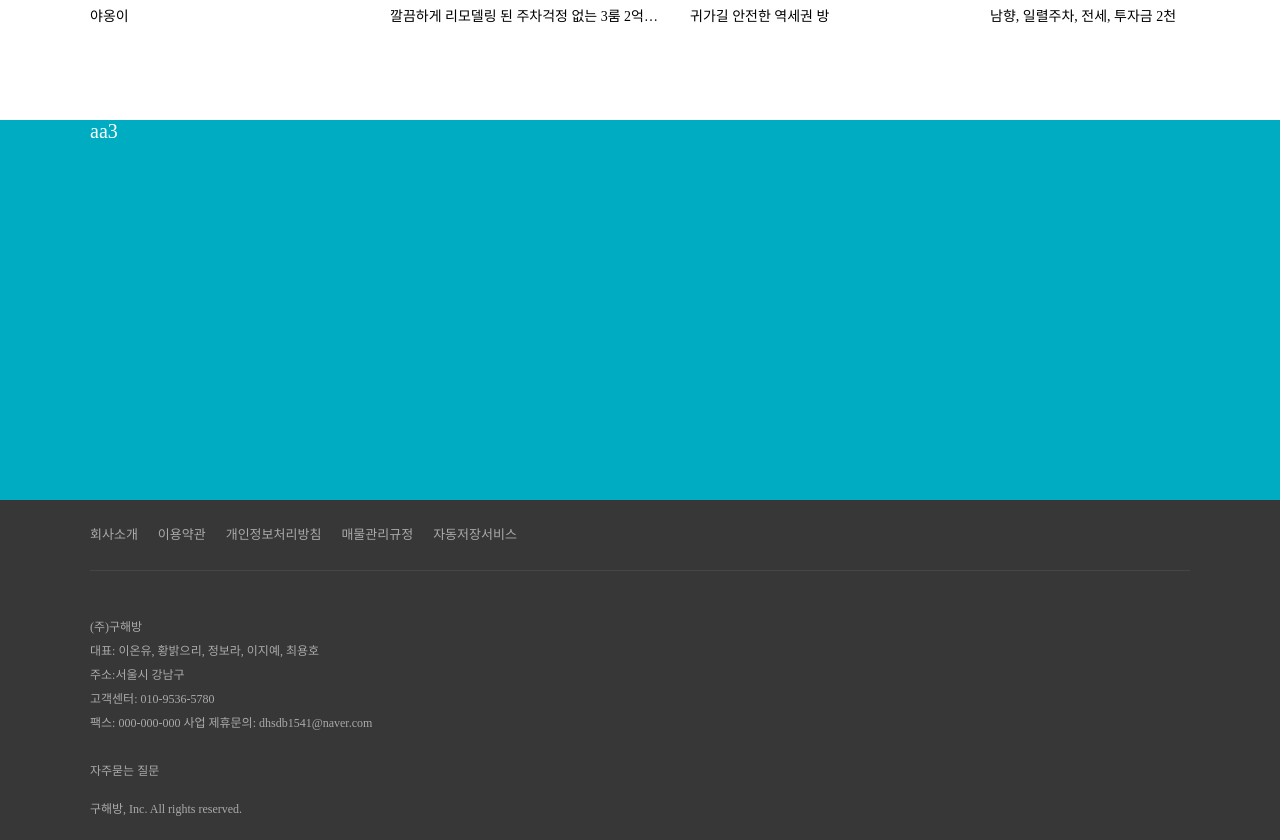
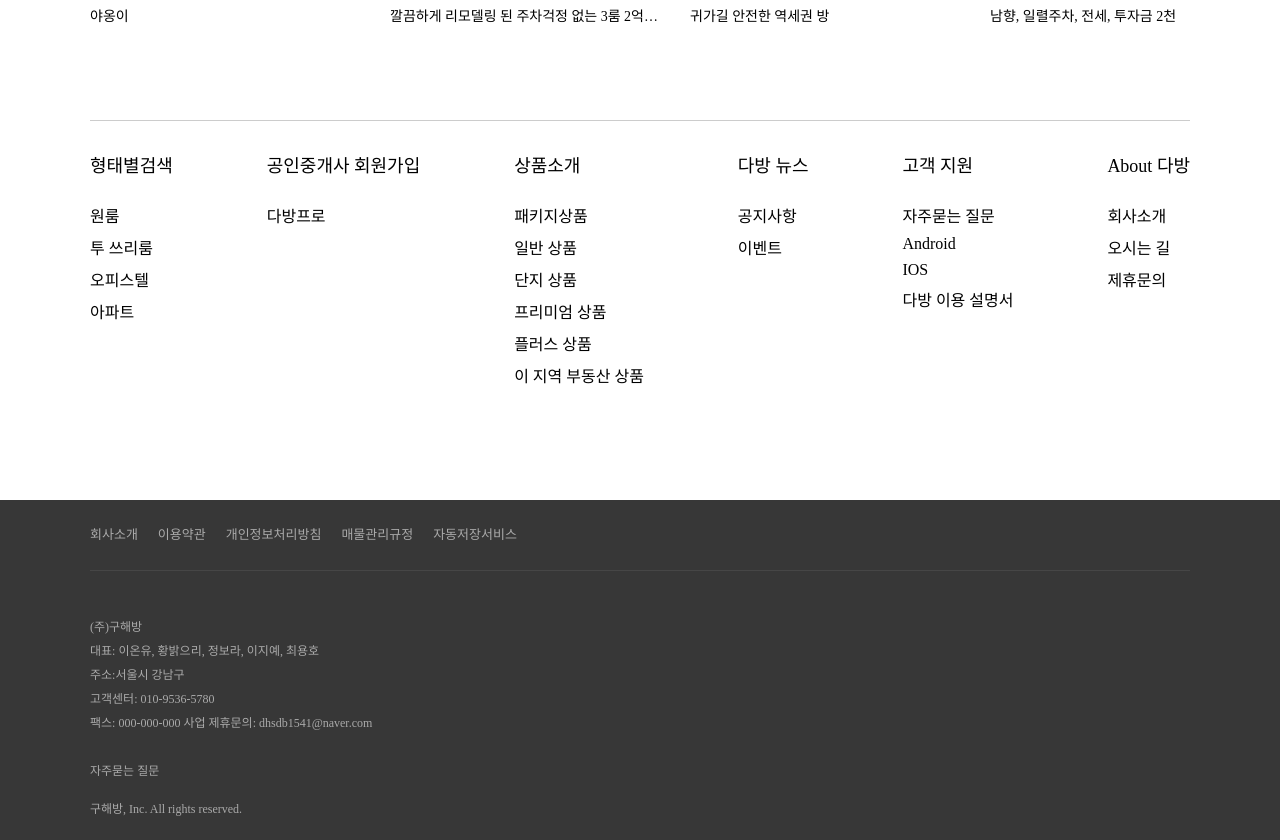
Before and after one commit to loy124/ProjectRoom, a Vue app in the folder frontend/: page / in a window 1280 px wide. Shown: the part 1380-2220 px from the top of the page. Built offline with nearby package versions, Linux system fonts and the light colour scheme; what vue-toasted, vue-typed-js would draw is missing.

Commit message:
메인 페이지 레이아웃 작업 완료

```diff
--- /dev/null
+++ b/frontend/src/components/content3/Menu.vue
@@ -0,0 +1,80 @@
+<template>
+  <div class="menu-container">
+    <div>
+      <div class="menu-title">형태별검색</div>
+      <div class="menu-item">
+        <div>원룸</div>
+        <div>투 쓰리룸</div>
+        <div>오피스텔</div>
+        <div>아파트</div>
+      </div>
+    </div>
+    <div>
+      <div class="menu-title">공인중개사 회원가입</div>
+      <div class="menu-item">
+        <div>다방프로</div>
+      </div>
+    </div>
+    <div>
+      <div class="menu-title">상품소개</div>
+      <div class="menu-item">
+        <div>패키지상품</div>
+        <div>일반 상품</div>
+        <div>단지 상품</div>
+        <div>프리미엄 상품</div>
+        <div>플러스 상품</div>
+        <div>이 지역 부동산 상품</div>
+      </div>
+    </div>
+    <div>
+      <div class="menu-title">다방 뉴스</div>
+      <div class="menu-item">
+        <div>공지사항</div>
+        <div>이벤트</div>
+      </div>
+    </div>
+    <div>
+      <div class="menu-title">고객 지원</div>
+      <div class="menu-item">
+        <div>자주묻는 질문</div>
+        <div>Android</div>
+        <div>IOS</div>
+        <div>다방 이용 설명서</div>
+      </div>
+    </div>
+    <div>
+      <div class="menu-title">About 다방</div>
+      <div class="menu-item">
+        <div>회사소개</div>
+        <div>오시는 길</div>
+        <div>제휴문의</div>
+      </div>
+    </div>
+  </div>
+</template>
+
+<script>
+export default {};
+</script>
+
+<style>
+.menu-container {
+  padding-top: 30px;
+  border-top: 1px solid #cccccc;
+  display: flex;
+  color: black;
+  justify-content: space-between;
+}
+.menu-title {
+  font-size: 18px;
+}
+.menu-item {
+  margin-top: 26px;
+}
+.menu-item > div {
+  font-weight: 100;
+  font-size: 16px;
+  margin-top: 8px;
+  cursor: pointer;
+}
+</style>
--- a/frontend/src/views/AppContainer.vue
+++ b/frontend/src/views/AppContainer.vue
@@ -114,7 +114,7 @@ button {
 #content3 {
   height: 380px;
 
-  background-color: #00acc1;
+  background-color: #fff;
 }
 /*
 #footer-nav {
--- a/frontend/src/views/Main.vue
+++ b/frontend/src/views/Main.vue
@@ -17,7 +17,9 @@
         <div class="room-selector-title">최근에 본 방과 찜한 방을 볼 수 있어요</div>
         <router-view />
       </div>
-      <div slot="content3" class="container">aa3</div>
+      <div slot="content3" class="container">
+        <Menu />
+      </div>
     </AppContainer>
   </div>
 </template>
@@ -25,12 +27,14 @@
 import AppContainer from "./AppContainer";
 import MainBanner from "../components/banner/MainBanner";
 import EasySearchRoom from "../components/content1/EasySearchRoom";
+import Menu from "../components/content3/Menu";
 export default {
   name: "app",
   components: {
     AppContainer,
     MainBanner,
-    EasySearchRoom
+    EasySearchRoom,
+    Menu
   },
   data() {
     return {
```
